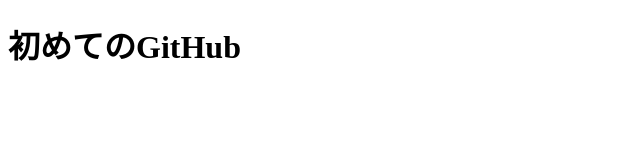
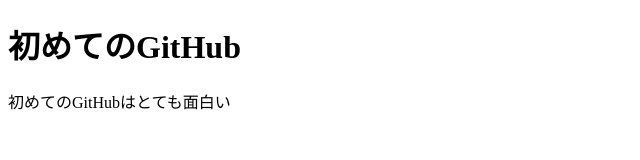
Before and after one commit to sasakifumiya/aiueo, a plain HTML site: page index.html in a window 1280 px wide. Shown: the whole page, without its empty margins (0-640 px from the left). Drawn offline with Linux system fonts and the light colour scheme.

Commit message:
文言追加

```diff
--- a/index.html
+++ b/index.html
@@ -7,5 +7,6 @@
 </head>
 <body>
     <h1>初めてのGitHub</h1>
+    <p>初めてのGitHubはとても面白い</p>
 </body>
 </html>
```
